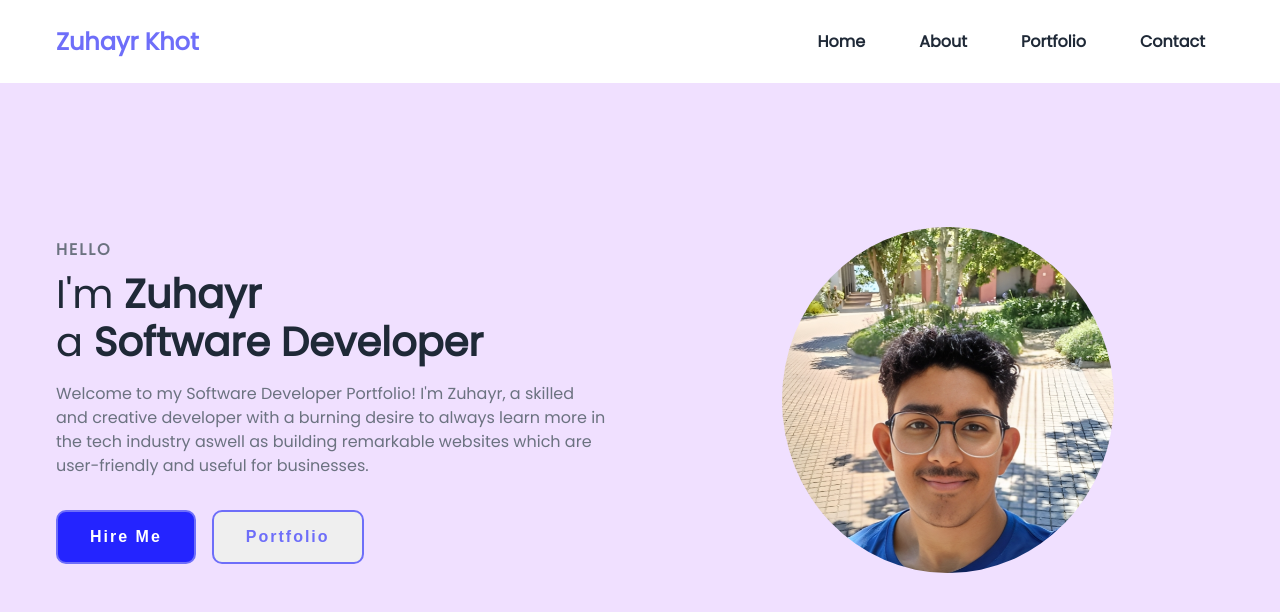
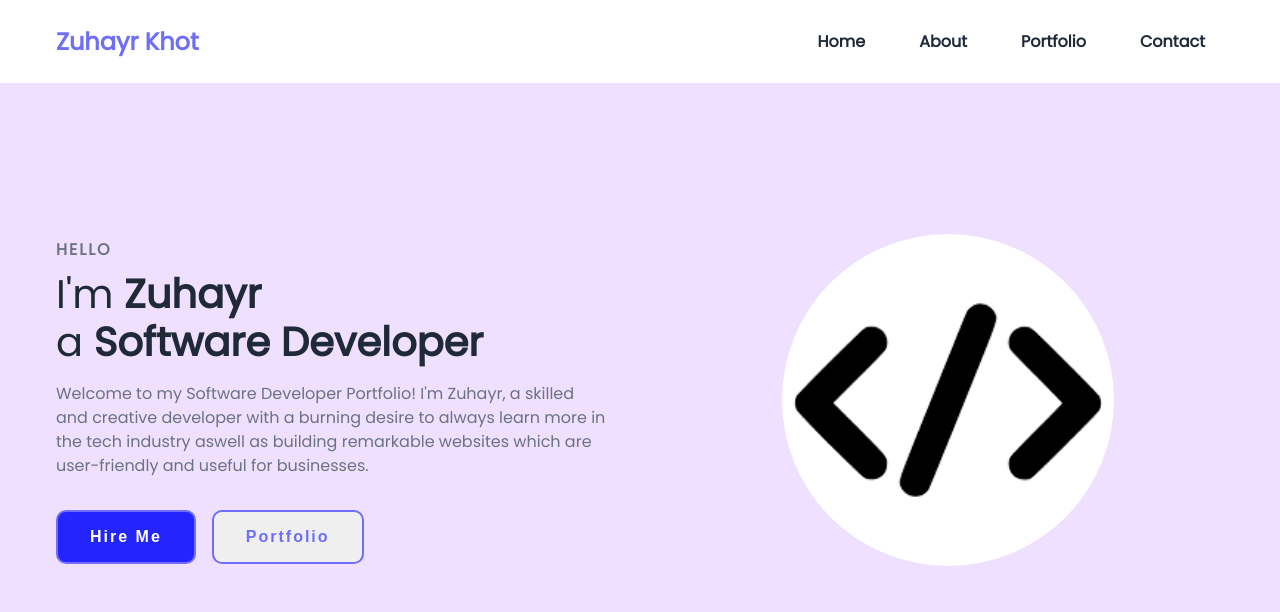
Before and after one commit to dev-zuhayr/portfolio, a plain HTML site: page index.html in a window 1280 px wide. Drawn offline with Linux system fonts and the light colour scheme.

Commit message:
Update index.html

```diff
--- a/index.html
+++ b/index.html
@@ -5,7 +5,7 @@
     <meta name="viewport" content="width=device-width, initial-scale=1.0">
     <title>Zuhayr Khot | Homepage</title>
     <link rel="stylesheet" href="style.css">
-    <link rel="icon" type="image/jpeg" href="icon.png">
+    <link rel="icon" type="image/jpeg" href="favicon.png">
     <script src="https://kit.fontawesome.com/375599ae6d.js" crossorigin="anonymous"></script>
 </head>
 <body>
@@ -43,7 +43,7 @@
                 </div>
             </div>
             <div class="image">
-                <img src="imageicon.png" alt="profile-pic">
+                <img src="icon.png" alt="profile-pic">
             </div>
         </div>
     </section>
```
